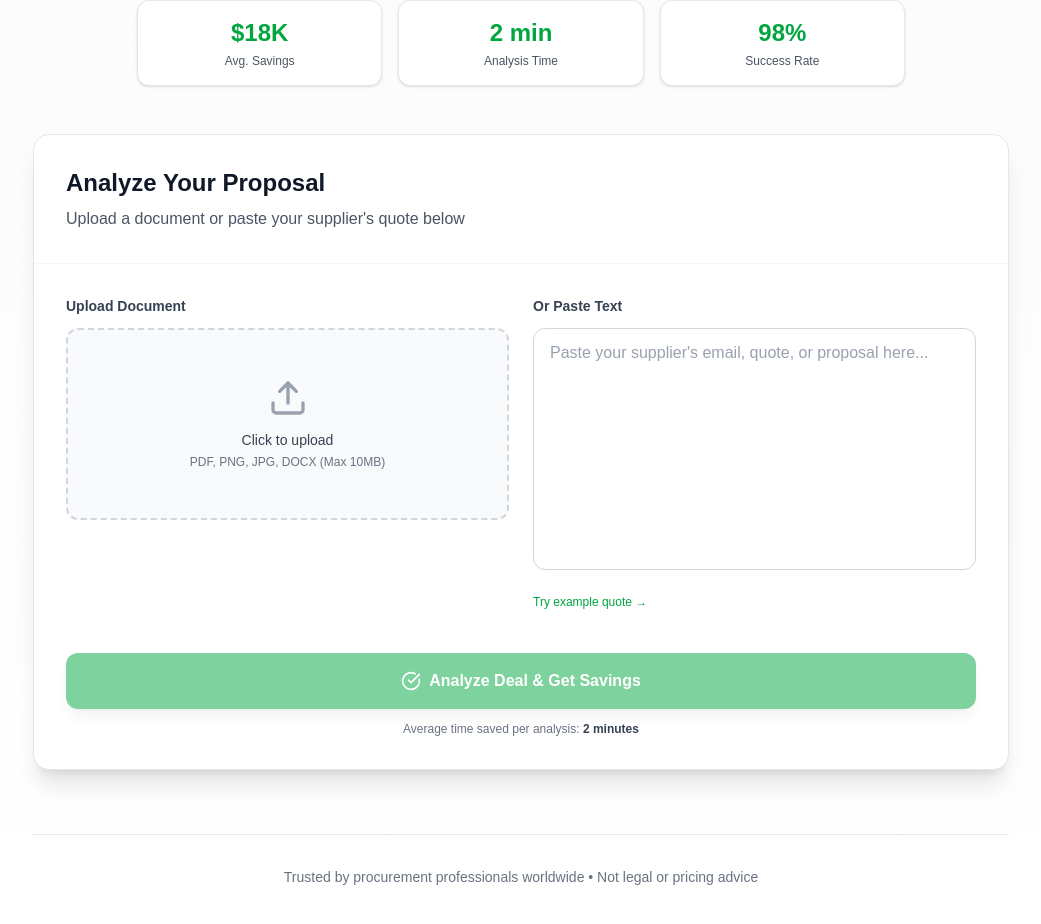
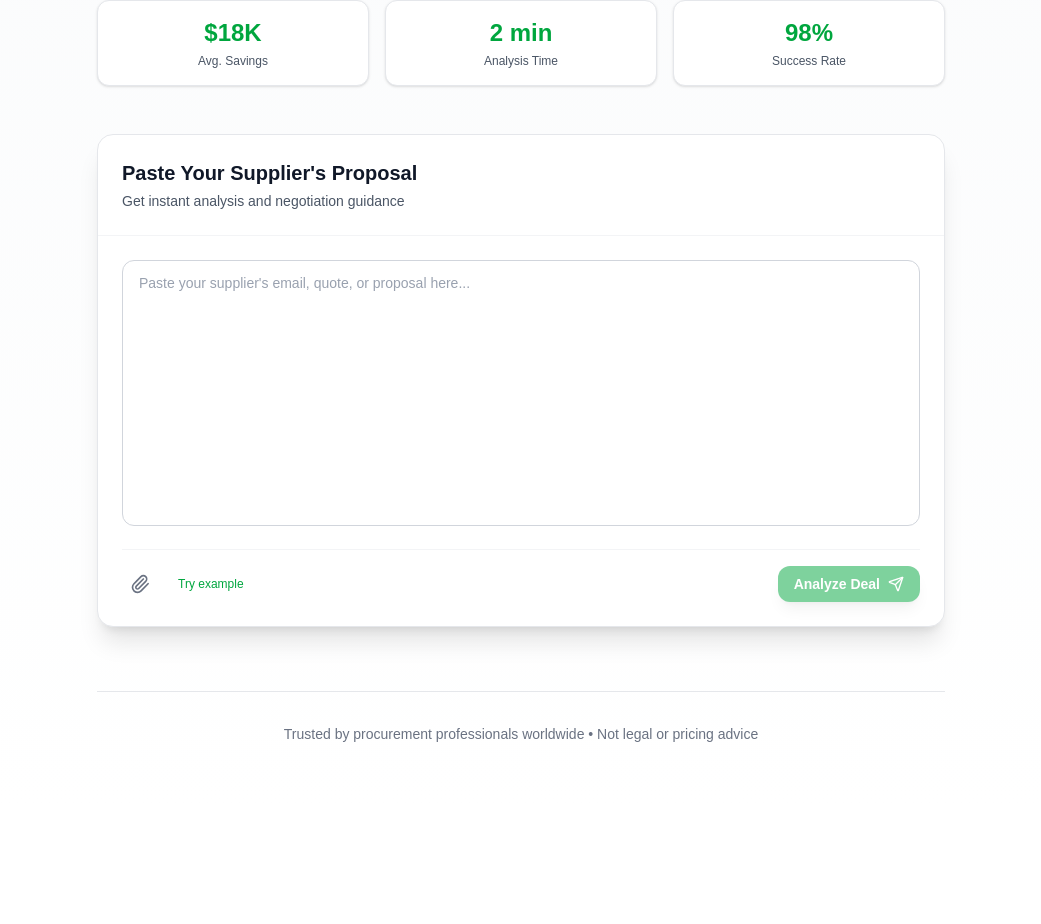
Before and after one commit to Boomchakalala/Dealcheck, a Next.js app: page / in a window 1280 px wide. Shown: the part 390-1314 px from the top of the page, without its empty margins (119-1160 px from the left). After the commit the page ends 1198 px from the top, so only its background shows below. Built offline with nearby package versions, Linux system fonts and the light colour scheme.

Commit message:
Sandbox autosave

```diff
--- a/src/app/page.tsx
+++ b/src/app/page.tsx
@@ -1,12 +1,10 @@
 'use client';
 
-import { useState } from 'react';
-import { Upload, FileText, Image as ImageIcon, File, X, Copy, Check, ShieldAlert, Target, MessageSquare, Mail, ArrowRight, Loader2, CheckCircle } from 'lucide-react';
-import { Card, CardContent, CardHeader, CardTitle } from '@/components/ui/card';
+import { useState, useRef } from 'react';
+import { Upload, FileText, Image as ImageIcon, File, X, Copy, Check, ShieldAlert, Target, MessageSquare, Mail, ArrowRight, Loader2, Paperclip, Send } from 'lucide-react';
 import { Button } from '@/components/ui/button';
 import { Badge } from '@/components/ui/badge';
 import { Callout } from '@/components/ui/callout';
-import { Tabs, TabsList, TabsTrigger, TabsContent } from '@/components/ui/tabs';
 
 interface AnalysisData {
   realityCheck: { verdict: string; points: string[] };
@@ -50,6 +48,7 @@ export default function Home() {
   const [extracting, setExtracting] = useState(false);
   const [isDemoMode, setIsDemoMode] = useState(false);
   const [demoWarning, setDemoWarning] = useState<string | null>(null);
+  const fileInputRef = useRef<HTMLInputElement>(null);
 
   const handleFileUpload = async (e: React.ChangeEvent<HTMLInputElement>) => {
     const file = e.target.files?.[0];
@@ -129,18 +128,17 @@ export default function Home() {
   };
 
   const getFileIcon = (fileName: string) => {
-    if (fileName.endsWith('.pdf')) return <FileText className="w-5 h-5 text-red-500" />;
-    if (fileName.match(/\.(jpg|jpeg|png|gif|webp)$/i)) return <ImageIcon className="w-5 h-5 text-blue-500" />;
-    return <File className="w-5 h-5 text-gray-500" />;
+    if (fileName.endsWith('.pdf')) return <FileText className="w-4 h-4 text-red-500" />;
+    if (fileName.match(/\.(jpg|jpeg|png|gif|webp)$/i)) return <ImageIcon className="w-4 h-4 text-blue-500" />;
+    return <File className="w-4 h-4 text-gray-500" />;
   };
 
   return (
     <div className="min-h-screen bg-gradient-to-b from-gray-50 to-white">
       {/* Header */}
       <header className="border-b border-gray-200 bg-white/80 backdrop-blur-lg sticky top-0 z-50 shadow-sm">
-        <div className="max-w-5xl mx-auto px-4 sm:px-6 py-4">
+        <div className="max-w-4xl mx-auto px-4 sm:px-6 py-4">
           <div className="flex items-center justify-between">
-            <div className="flex items-center gap-3">
             <div className="flex items-center gap-2">
               <svg width="32" height="32" viewBox="0 0 32 32" fill="none" xmlns="http://www.w3.org/2000/svg">
                 <rect width="32" height="32" rx="8" fill="#10B981"/>
@@ -148,18 +146,15 @@ export default function Home() {
               </svg>
               <h1 className="text-2xl font-bold text-gray-900">DealCheck</h1>
             </div>
-            </div>
-            <div className="flex items-center gap-4">
             <div className="hidden sm:flex items-center gap-2 px-3 py-1.5 rounded-full bg-green-50 border border-green-200">
               <div className="w-2 h-2 rounded-full bg-green-500 animate-pulse" />
               <span className="text-xs font-medium text-green-700">AI-Powered</span>
             </div>
           </div>
         </div>
-        </div>
       </header>
 
-      <main className="max-w-5xl mx-auto px-4 sm:px-6 py-12 sm:py-16">
+      <main className="max-w-4xl mx-auto px-4 sm:px-6 py-12 sm:py-16">
         {/* Hero */}
         <div className="text-center mb-12">
           <h2 className="text-5xl sm:text-6xl font-bold text-gray-900 mb-4 tracking-tight">
@@ -173,7 +168,7 @@ export default function Home() {
         </div>
 
         {/* Stats Bar */}
-        <div className="grid grid-cols-3 gap-4 mb-12 max-w-3xl mx-auto">
+        <div className="grid grid-cols-3 gap-4 mb-12">
           <div className="text-center p-4 bg-white rounded-xl border border-gray-200 shadow-sm">
             <div className="text-2xl font-bold text-green-600">$18K</div>
             <div className="text-xs text-gray-600 mt-1">Avg. Savings</div>
@@ -188,34 +183,18 @@ export default function Home() {
           </div>
         </div>
 
-        {/* Input Card */}
+        {/* Chat-style Input */}
         <div className="bg-white rounded-2xl border border-gray-200 shadow-xl mb-8">
-          <div className="p-8 border-b border-gray-100">
-            <h3 className="text-2xl font-bold text-gray-900 mb-2">Analyze Your Proposal</h3>
-            <p className="text-gray-600">Upload a document or paste your supplier's quote below</p>
+          <div className="p-6 border-b border-gray-100">
+            <h3 className="text-xl font-bold text-gray-900">Paste Your Supplier's Proposal</h3>
+            <p className="text-sm text-gray-600 mt-1">Get instant analysis and negotiation guidance</p>
           </div>
-          <div className="p-8 space-y-6">
-            {/* Two-column layout */}
-            <div className="grid md:grid-cols-2 gap-6">
-              {/* Upload */}
-              <div className="space-y-3">
-                <label className="block text-sm font-semibold text-gray-700">Upload Document</label>
-                {!uploadedFile ? (
-                  <label className="flex flex-col items-center justify-center h-48 border-2 border-dashed border-gray-300 rounded-xl cursor-pointer bg-gray-50 hover:bg-green-50 hover:border-green-400 transition-all group">
-                    <Upload className="w-10 h-10 text-gray-400 group-hover:text-green-500 mb-3 transition-colors" />
-                    <p className="text-sm font-medium text-gray-700 group-hover:text-green-700 transition-colors">Click to upload</p>
-                    <p className="text-xs text-gray-500 mt-1">PDF, PNG, JPG, DOCX (Max 10MB)</p>
-                    <input
-                      type="file"
-                      className="hidden"
-                      accept=".pdf,.png,.jpg,.jpeg,.docx,.doc"
-                      onChange={handleFileUpload}
-                      disabled={extracting}
-                    />
-                  </label>
-                ) : (
-                  <div className="flex items-center justify-between p-4 rounded-xl bg-green-50 border border-green-200">
-                    <div className="flex items-center gap-3">
+
+          <div className="p-6">
+            {/* File Preview */}
+            {uploadedFile && (
+              <div className="mb-4 p-3 bg-green-50 border border-green-200 rounded-xl flex items-center justify-between">
+                <div className="flex items-center gap-2">
                   {getFileIcon(uploadedFile.name)}
                   <div>
                     <p className="text-sm font-medium text-gray-900">{uploadedFile.name}</p>
@@ -227,89 +206,106 @@ export default function Home() {
                 </div>
                 <button
                   onClick={clearFile}
-                      className="p-1.5 hover:bg-white rounded-lg transition-colors"
+                  className="p-1 hover:bg-white rounded transition-colors"
                   disabled={extracting}
                 >
                   <X className="w-4 h-4 text-gray-500" />
                 </button>
               </div>
             )}
-              </div>
 
-              {/* Paste */}
-              <div className="space-y-3">
-                <label htmlFor="deal-input" className="block text-sm font-semibold text-gray-700">
-                  Or Paste Text
-                </label>
+            {/* Message Box */}
             <div className="relative">
               <textarea
-                    id="deal-input"
                 value={input}
                 onChange={(e) => setInput(e.target.value)}
                 placeholder="Paste your supplier's email, quote, or proposal here..."
-                    rows={9}
-                    className="w-full px-4 py-3 border border-gray-300 rounded-xl text-gray-900 placeholder-gray-400 resize-none focus:outline-none focus:ring-2 focus:ring-green-500 focus:border-transparent transition-all"
-                    disabled={extracting}
+                rows={12}
+                className="w-full px-4 py-3 pr-16 border border-gray-300 rounded-xl text-gray-900 placeholder-gray-400 resize-none focus:outline-none focus:ring-2 focus:ring-green-500 focus:border-transparent transition-all text-sm"
+                disabled={extracting || loading}
               />
+
+              {/* Character count */}
               {input && (
-                    <div className="absolute bottom-3 right-3">
-                      <span className="text-xs text-gray-500 bg-white px-2 py-1 rounded">{input.length} chars</span>
+                <div className="absolute top-3 right-3">
+                  <span className="text-xs text-gray-400 bg-white px-2 py-1 rounded border border-gray-200">
+                    {input.length}
+                  </span>
                 </div>
               )}
             </div>
+
+            {/* Bottom Actions Bar */}
+            <div className="flex items-center justify-between mt-4 pt-4 border-t border-gray-100">
+              <div className="flex items-center gap-2">
+                {/* File Upload Button */}
+                <button
+                  onClick={() => fileInputRef.current?.click()}
+                  disabled={extracting || loading}
+                  className="p-2 hover:bg-gray-100 rounded-lg transition-colors group disabled:opacity-50"
+                  title="Attach file"
+                >
+                  <Paperclip className="w-5 h-5 text-gray-500 group-hover:text-gray-700" />
+                </button>
+                <input
+                  ref={fileInputRef}
+                  type="file"
+                  className="hidden"
+                  accept=".pdf,.png,.jpg,.jpeg,.docx,.doc"
+                  onChange={handleFileUpload}
+                  disabled={extracting || loading}
+                />
+
+                {/* Example Button */}
                 <button
                   onClick={loadSample}
-                  className="text-xs text-green-600 hover:text-green-700 font-medium transition-colors"
+                  disabled={loading}
+                  className="text-xs text-green-600 hover:text-green-700 font-medium px-3 py-2 hover:bg-green-50 rounded-lg transition-colors disabled:opacity-50"
                 >
-                  Try example quote →
+                  Try example
                 </button>
+              </div>
+
+              {/* Send Button */}
+              <Button
+                onClick={analyzeAsDeal}
+                disabled={loading || !input.trim() || extracting}
+                className="gap-2"
+              >
+                {loading ? (
+                  <>
+                    <Loader2 className="w-4 h-4 animate-spin" />
+                    Analyzing...
+                  </>
+                ) : (
+                  <>
+                    Analyze Deal
+                    <Send className="w-4 h-4" />
+                  </>
+                )}
+              </Button>
+            </div>
           </div>
         </div>
 
-            {/* CTA */}
-            <div className="pt-4">
-              <Button
-                onClick={analyzeAsDeal}
-                disabled={loading || !input.trim() || extracting}
-                className="w-full h-14 text-base"
-                size="lg"
-              >
-                {loading ? (
-                  <>
-                    <Loader2 className="w-5 h-5 mr-2 animate-spin" />
-                    Analyzing Your Deal...
-                  </>
-                ) : (
-                  <>
-                    <CheckCircle className="w-5 h-5 mr-2" />
-                    Analyze Deal & Get Savings
-                  </>
-                )}
-              </Button>
-              <p className="text-center text-xs text-gray-500 mt-3">
-                Average time saved per analysis: <span className="font-semibold text-gray-700">2 minutes</span>
-              </p>
-            </div>
-
+        {/* Demo Warning */}
         {isDemoMode && demoWarning && (
-              <Callout variant="warning">
-                <strong className="font-semibold">Demo mode</strong> — {demoWarning}
+          <Callout variant="warning" className="mb-8">
+            <strong>Demo mode:</strong> {demoWarning}
           </Callout>
         )}
-          </div>
-        </div>
 
         {/* Error */}
         {error && (
           <Callout variant="warning" className="mb-8">
-            <strong>Analysis failed:</strong> {error}
+            <strong>Error:</strong> {error}
           </Callout>
         )}
 
         {/* Results */}
         {analysis && <AnalysisDisplay analysis={analysis} />}
 
-        {/* Trust Footer */}
+        {/* Footer */}
         <div className="mt-16 text-center border-t border-gray-200 pt-8">
           <p className="text-sm text-gray-500">
             Trusted by procurement professionals worldwide • Not legal or pricing advice
@@ -338,86 +334,69 @@ function AnalysisDisplay({ analysis }: { analysis: string }) {
   };
 
   return (
-    <div className="bg-white rounded-2xl border border-gray-200 shadow-xl mb-8">
-      <div className="p-8 border-b border-gray-100 bg-gradient-to-r from-green-50 to-white">
-        <div className="flex items-center gap-3 mb-2">
-          <CheckCircle className="w-6 h-6 text-green-600" />
-          <h3 className="text-2xl font-bold text-gray-900">Your Analysis Results</h3>
-        </div>
-        <p className="text-gray-600">Review your procurement guidance below and copy the suggested email</p>
-      </div>
-      <div className="p-8">
-        <Tabs defaultValue="reality">
-          <TabsList className="w-full mb-8">
-            <TabsTrigger value="reality">Reality Check</TabsTrigger>
-            <TabsTrigger value="matters">What Matters</TabsTrigger>
-            <TabsTrigger value="ask">What to Ask</TabsTrigger>
-            <TabsTrigger value="reply">Email Reply</TabsTrigger>
-            <TabsTrigger value="pushback">Plan B</TabsTrigger>
-          </TabsList>
-
-          {/* Reality Check */}
-          <TabsContent value="reality" className="space-y-6">
-            <div className="flex items-start gap-4 p-6 bg-red-50 rounded-xl border border-red-100">
-              <div className="p-3 rounded-xl bg-red-100">
-                <ShieldAlert className="w-7 h-7 text-red-600" />
+    <div className="space-y-6">
+      {/* Section 1: Reality Check */}
+      <div className="bg-white rounded-2xl border border-gray-200 shadow-lg p-6 sm:p-8">
+        <div className="flex items-start gap-4 mb-6">
+          <div className="p-3 bg-red-50 rounded-xl border border-red-100">
+            <ShieldAlert className="w-6 h-6 text-red-600" />
           </div>
           <div className="flex-1">
-                <h4 className="text-xl font-bold text-gray-900 mb-3">Deal Reality Check</h4>
-                <Badge variant={getBadgeVariant(parsed.realityCheck.verdict)}>
+            <h3 className="text-2xl font-bold text-gray-900 mb-2">Deal Reality Check</h3>
+            <Badge variant={getBadgeVariant(parsed.realityCheck.verdict)} className="text-sm">
               {parsed.realityCheck.verdict}
             </Badge>
           </div>
         </div>
-            <ul className="space-y-4">
+        <ul className="space-y-3">
           {parsed.realityCheck.points.map((point, idx) => (
             <li key={idx} className="flex items-start gap-3 p-4 bg-gray-50 rounded-lg">
-                  <span className="flex-shrink-0 w-6 h-6 rounded-full bg-green-100 text-green-700 flex items-center justify-center text-sm font-bold mt-0.5">
+              <span className="flex-shrink-0 w-6 h-6 rounded-full bg-red-100 text-red-700 flex items-center justify-center text-sm font-bold mt-0.5">
                 {idx + 1}
               </span>
               <span className="text-gray-700 leading-relaxed">{point}</span>
             </li>
           ))}
         </ul>
-          </TabsContent>
+      </div>
 
-          {/* What Matters Most */}
-          <TabsContent value="matters" className="space-y-6">
-            <div className="flex items-start gap-4 p-6 bg-blue-50 rounded-xl border border-blue-100">
-              <div className="p-3 rounded-xl bg-blue-100">
-                <Target className="w-7 h-7 text-blue-600" />
+      {/* Section 2: What Matters Most */}
+      <div className="bg-white rounded-2xl border border-gray-200 shadow-lg p-6 sm:p-8">
+        <div className="flex items-start gap-4 mb-6">
+          <div className="p-3 bg-blue-50 rounded-xl border border-blue-100">
+            <Target className="w-6 h-6 text-blue-600" />
           </div>
-              <h4 className="text-xl font-bold text-gray-900">What Matters Most</h4>
+          <h3 className="text-2xl font-bold text-gray-900">What Matters Most</h3>
         </div>
-            <ul className="space-y-4">
+        <ul className="space-y-3">
           {parsed.whatMatters.map((point, idx) => (
             <li key={idx} className="flex items-start gap-4 p-4 bg-gray-50 rounded-lg">
-                  <span className="flex-shrink-0 w-8 h-8 rounded-full bg-green-500 text-white flex items-center justify-center text-sm font-bold">
+              <span className="flex-shrink-0 w-7 h-7 rounded-full bg-green-600 text-white flex items-center justify-center text-sm font-bold">
                 {idx + 1}
               </span>
               <span className="text-gray-700 leading-relaxed">{point}</span>
             </li>
           ))}
         </ul>
-          </TabsContent>
+      </div>
 
-          {/* What to Ask For */}
-          <TabsContent value="ask" className="space-y-6">
-            <div className="flex items-start gap-4 p-6 bg-green-50 rounded-xl border border-green-100">
-              <div className="p-3 rounded-xl bg-green-100">
-                <MessageSquare className="w-7 h-7 text-green-600" />
+      {/* Section 3: What to Ask For */}
+      <div className="bg-white rounded-2xl border border-gray-200 shadow-lg p-6 sm:p-8">
+        <div className="flex items-start gap-4 mb-6">
+          <div className="p-3 bg-green-50 rounded-xl border border-green-100">
+            <MessageSquare className="w-6 h-6 text-green-600" />
           </div>
           <div className="flex-1 flex items-center justify-between">
-                <h4 className="text-xl font-bold text-gray-900">What to Ask For</h4>
+            <h3 className="text-2xl font-bold text-gray-900">What to Ask For</h3>
             <Button
               variant="secondary"
               size="sm"
-                  onClick={() => copyToClipboard(parsed.whatToAsk.join('\n'), 'ask')}
+              onClick={() => copyToClipboard(parsed.whatToAsk.join('\n\n'), 'ask')}
             >
               {copied === 'ask' ? (
                 <><Check className="w-4 h-4 mr-1.5 text-green-600" /> Copied</>
               ) : (
-                    <><Copy className="w-4 h-4 mr-1.5" /> Copy List</>
+                <><Copy className="w-4 h-4 mr-1.5" /> Copy</>
               )}
             </Button>
           </div>
@@ -430,24 +409,23 @@ function AnalysisDisplay({ analysis }: { analysis: string }) {
             </li>
           ))}
         </ul>
-          </TabsContent>
+      </div>
 
-          {/* Suggested Reply */}
-          <TabsContent value="reply" className="space-y-6">
-            <div className="flex items-start gap-4 p-6 bg-gradient-to-r from-green-50 to-emerald-50 rounded-xl border border-green-200">
-              <div className="p-3 rounded-xl bg-green-100">
-                <Mail className="w-7 h-7 text-green-600" />
+      {/* Section 4: Suggested Reply */}
+      <div className="bg-gradient-to-br from-green-50 to-emerald-50 rounded-2xl border border-green-200 shadow-lg p-6 sm:p-8">
+        <div className="flex items-start gap-4 mb-6">
+          <div className="p-3 bg-green-100 rounded-xl border border-green-200">
+            <Mail className="w-6 h-6 text-green-700" />
           </div>
           <div className="flex-1 flex items-center justify-between">
             <div>
-                  <h4 className="text-xl font-bold text-gray-900">Your Negotiation Email</h4>
+              <h3 className="text-2xl font-bold text-gray-900">Your Negotiation Email</h3>
               <p className="text-sm text-gray-600 mt-1">Copy and send this to your supplier</p>
             </div>
             <Button
               variant="primary"
               size="sm"
               onClick={() => copyToClipboard(parsed.suggestedReply, 'reply')}
-                  className="ml-4"
             >
               {copied === 'reply' ? (
                 <><Check className="w-4 h-4 mr-1.5" /> Copied!</>
@@ -457,26 +435,24 @@ function AnalysisDisplay({ analysis }: { analysis: string }) {
             </Button>
           </div>
         </div>
-            <div className="p-6 bg-white border-2 border-gray-200 rounded-xl">
+        <div className="p-5 bg-white rounded-xl border border-green-200 shadow-sm">
           <pre className="whitespace-pre-wrap font-sans text-sm text-gray-700 leading-relaxed">
             {parsed.suggestedReply}
           </pre>
         </div>
-          </TabsContent>
+      </div>
 
-          {/* If They Push Back */}
-          <TabsContent value="pushback" className="space-y-6">
-            <div className="flex items-start gap-4 p-6 bg-amber-50 rounded-xl border border-amber-100">
-              <div className="p-3 rounded-xl bg-amber-100">
-                <ArrowRight className="w-7 h-7 text-amber-600" />
+      {/* Section 5: If They Push Back */}
+      <div className="bg-white rounded-2xl border border-gray-200 shadow-lg p-6 sm:p-8">
+        <div className="flex items-start gap-4 mb-6">
+          <div className="p-3 bg-amber-50 rounded-xl border border-amber-100">
+            <ArrowRight className="w-6 h-6 text-amber-600" />
           </div>
-              <h4 className="text-xl font-bold text-gray-900">If They Push Back</h4>
+          <h3 className="text-2xl font-bold text-gray-900">If They Push Back</h3>
         </div>
-            <div className="p-6 bg-gray-50 rounded-xl">
+        <div className="p-5 bg-gray-50 rounded-xl">
           <p className="text-gray-700 leading-relaxed text-base">{parsed.pushBack}</p>
         </div>
-          </TabsContent>
-        </Tabs>
       </div>
     </div>
   );
```
Lines whose indentation alone changed are shown as unchanged.
